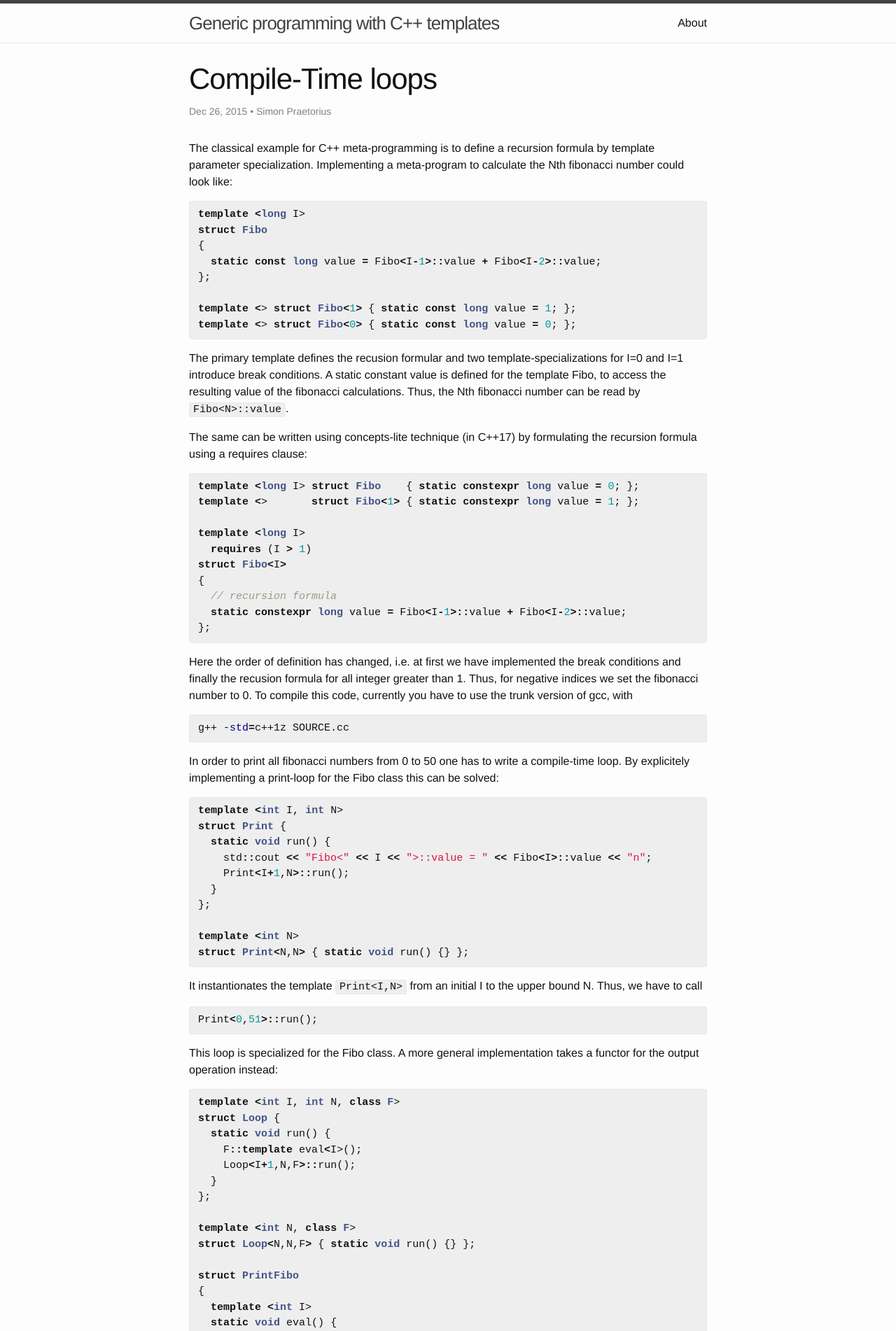
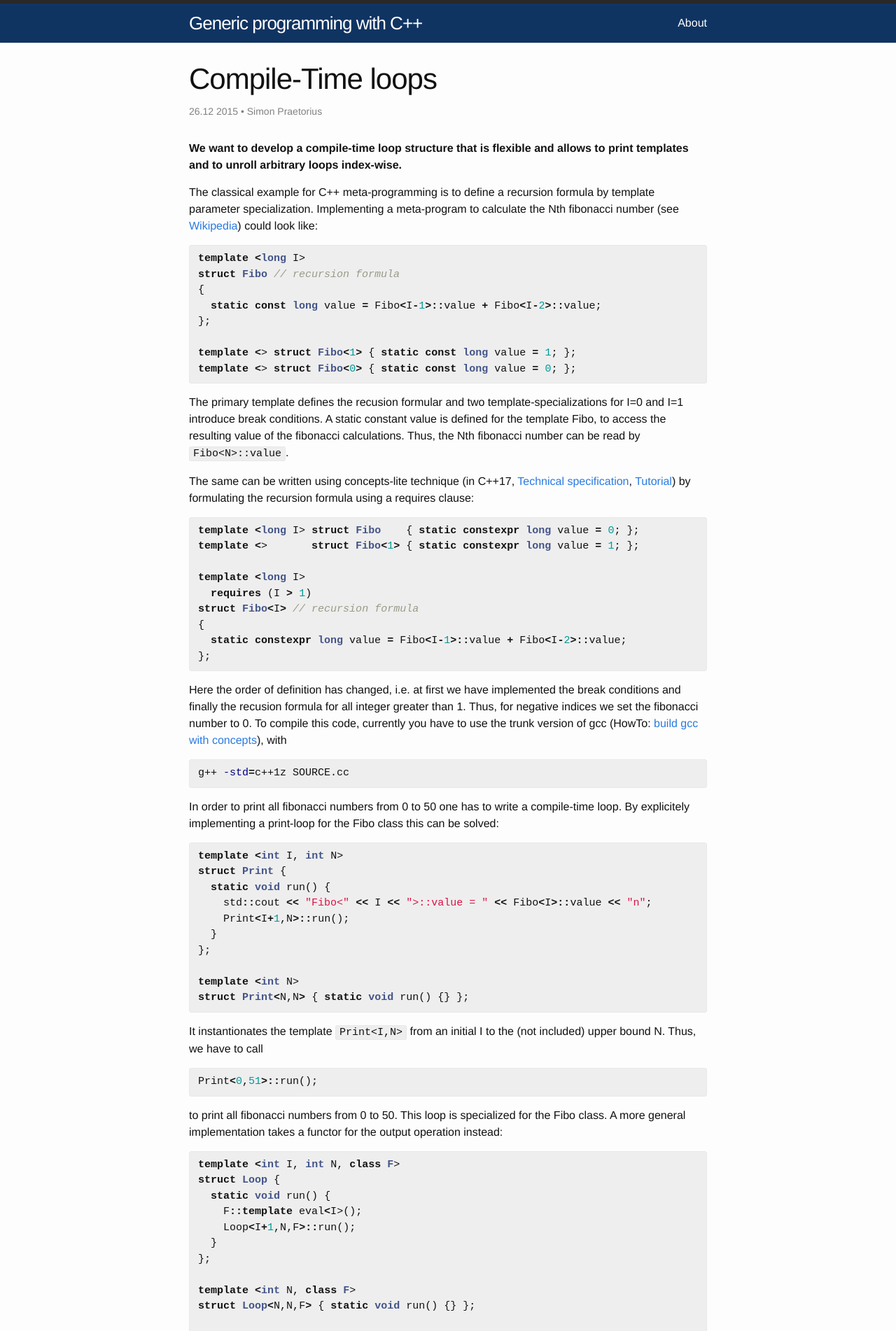
Before and after one commit to spraetor/spraetor.github.io, a Jekyll site: the page built from _posts/2015-12-26-compile-time-loops.markdown, in a window 1280 px wide. Shown: the top 1902 px of the page at 70% size. Built offline with Jekyll 4.4.1, drawn with Linux system fonts in a browser that asks for light colours; some of the changed text lies outside the part shown.

Commit message:
post ueberarbeitet

```diff
--- a/_config.yml
+++ b/_config.yml
@@ -1,6 +1,6 @@
 # Site settings
-title: Generic programming with C++ templates
-email: simon.praetorius@tu-dresden.de
+title: Generic programming with C++
+email: simip@gmx.de
 description: > # this means to ignore newlines until "baseurl:"
   This site shows interesting developments and examples
   using the c++ template feature to write generic programs
@@ -12,3 +12,6 @@ github_username:  spraetor
 
 # Build settings
 markdown: kramdown
+
+sass:
+    style: compressed
--- a/_includes/header.html
+++ b/_includes/header.html
@@ -5,14 +5,6 @@
     <a class="site-title" href="{{ site.baseurl }}/">{{ site.title }}</a>
 
     <nav class="site-nav">
-      <a href="#" class="menu-icon">
-        <svg viewBox="0 0 18 15">
-          <path fill="#424242" d="M18,1.484c0,0.82-0.665,1.484-1.484,1.484H1.484C0.665,2.969,0,2.304,0,1.484l0,0C0,0.665,0.665,0,1.484,0 h15.031C17.335,0,18,0.665,18,1.484L18,1.484z"/>
-          <path fill="#424242" d="M18,7.516C18,8.335,17.335,9,16.516,9H1.484C0.665,9,0,8.335,0,7.516l0,0c0-0.82,0.665-1.484,1.484-1.484 h15.031C17.335,6.031,18,6.696,18,7.516L18,7.516z"/>
-          <path fill="#424242" d="M18,13.516C18,14.335,17.335,15,16.516,15H1.484C0.665,15,0,14.335,0,13.516l0,0 c0-0.82,0.665-1.484,1.484-1.484h15.031C17.335,12.031,18,12.696,18,13.516L18,13.516z"/>
-        </svg>
-      </a>
-
       <div class="trigger">
         {% for page in site.pages %}
           {% if page.title %}
--- a/_layouts/post.html
+++ b/_layouts/post.html
@@ -5,10 +5,13 @@ layout: default
 
   <header class="post-header">
     <h1 class="post-title">{{ page.title }}</h1>
-    <p class="post-meta">{{ page.date | date: "%b %-d, %Y" }}{% if page.author %} • {{ page.author }}{% endif %}{% if page.meta %} • {{ page.meta }}{% endif %}</p>
+    <p class="post-meta">{{ page.date | date: "%-d.%m %Y" }}{% if page.author %} • {{ page.author }}{% endif %}{% if page.meta %} • {{ page.meta }}{% endif %}</p>
   </header>
 
   <article class="post-content">
+    {% if page.summary %}
+    <p><strong>{{ page.summary }}</strong></p>
+    {% endif %}
     {{ content }}
   </article>
 
--- a/_posts/2015-12-26-compile-time-loops.markdown
+++ b/_posts/2015-12-26-compile-time-loops.markdown
@@ -10,11 +10,11 @@ summary: >
 ---
 The classical example for C++ meta-programming is to define a recursion formula
 by template parameter specialization. Implementing a meta-program to calculate
-the Nth fibonacci number could look like:
+the Nth fibonacci number (see [Wikipedia](https://en.wikipedia.org/wiki/Fibonacci_number)) could look like:
 
 {% highlight c++ %}
 template <long I>
-struct Fibo
+struct Fibo // recursion formula
 {
   static const long value = Fibo<I-1>::value + Fibo<I-2>::value;
 };
@@ -27,7 +27,7 @@ for I=0 and I=1 introduce break conditions. A static constant value is defined
 for the template Fibo, to access the resulting value of the fibonacci calculations.
 Thus, the Nth fibonacci number can be read by `Fibo<N>::value`.
 
-The same can be written using concepts-lite technique (in C++17) by formulating
+The same can be written using concepts-lite technique (in C++17, [Technical specification](http://www.open-std.org/jtc1/sc22/wg21/docs/papers/2015/n4553.pdf), [Tutorial](http://www.open-std.org/jtc1/sc22/wg21/docs/papers/2013/n3701.pdf)) by formulating
 the recursion formula using a requires clause:
 {% highlight c++ %}
 template <long I> struct Fibo    { static constexpr long value = 0; };
@@ -35,16 +35,15 @@ template <>       struct Fibo<1> { static constexpr long value = 1; };
 
 template <long I>
   requires (I > 1)
-struct Fibo<I>
+struct Fibo<I> // recursion formula
 {
-  // recursion formula
   static constexpr long value = Fibo<I-1>::value + Fibo<I-2>::value;
 };
 {% endhighlight %}
 Here the order of definition has changed, i.e. at first we have implemented the
 break conditions and finally the recusion formula for all integer greater than 1.
 Thus, for negative indices we set the fibonacci number to 0. To compile this code,
-currently you have to use the trunk version of gcc, with
+currently you have to use the trunk version of gcc (HowTo: [build gcc with concepts](http://stackoverflow.com/questions/30290240/how-do-i-build-gcc-with-c-concepts-concepts-lite-support)), with
 {% highlight bash %}
 g++ -std=c++1z SOURCE.cc
 {% endhighlight %}
@@ -64,13 +63,14 @@ struct Print {
 template <int N>
 struct Print<N,N> { static void run() {} };
 {% endhighlight %}
-It instantionates the template `Print<I,N>` from an initial I to the upper bound
-N. Thus, we have to call
+It instantionates the template `Print<I,N>` from an initial I to the (not included)
+upper bound N. Thus, we have to call
 {% highlight c++ %}
 Print<0,51>::run();
 {% endhighlight %}
-This loop is specialized for the Fibo class. A more general implementation takes
-a functor for the output operation instead:
+to print all fibonacci numbers from 0 to 50. This loop is specialized for the
+Fibo class. A more general implementation takes a functor for the output operation
+instead:
 {% highlight c++ %}
 template <int I, int N, class F>
 struct Loop {
@@ -159,14 +159,15 @@ struct PrintFibo
   }
 };
 {% endhighlight %}
-That can be instantiated by
+by passing the functor as argument to the `run()` method.
+Now, the loop can be instantiated by
 
 {% highlight c++ %}
 Loop<0,51>::run(PrintFibo());
 {% endhighlight %}
 
 This is much more flexible, but requires a functor that has a templated
-`operator()` with inetegr non-type parameter. So, we can not simply use
+`operator()` with integer non-type parameter. So, we can not simply use
 lambda-expressions as functors. This is a heavy restriction and should be
 overcome. In order to do so, we change the implementation of the `int_` class
 slightly, by adding a constexpr cast operator:
@@ -174,7 +175,9 @@ slightly, by adding a constexpr cast operator:
 {% highlight c++ %}
 template <int I> struct int_ { constexpr operator int() const { return I; } };
 {% endhighlight %}
-This now allowes to use int_<I> as template paramater for integer arguments:
+This now allowes to use `int_<I>` as template paramater for integer arguments and
+the loop can be instantiated using a generic lambda, that does not need to know
+its template parameter explicitly:
 
 {% highlight c++ %}
 Loop<0,51>::run([](auto I)
@@ -190,7 +192,8 @@ implementation, we arrive at the final version:
 
 {% highlight c++ %}
 // class that behaves like an integer and stores an integral constant
-template <int I> struct int_ { constexpr operator int() const { return I; } };
+// Here, simply using std::integral_constant from <type_traits>
+template <int I> using int_ = std::integral_constant<int, I>;
 
 // default behavior (i>=N): do nothing
 template <int I, int Step, int N>
@@ -224,11 +227,18 @@ struct For : ForImpl<I, Step, N>
 template <int I, int N>
 struct For<I, N, INT_MAX> : ForImpl<I, (N >= I ? 1 : -1), N> {};
 {% endhighlight %}
-This loop can be used as follows:
+Here, we have implemented the break condition with boolean template constraints
+for upper and lower bound. Instead of passing the functor by copy to the next
+iterate, it is now passed by *universal reference*. The `int_` template is
+changed to the standard compatible `std::integral_constant`, since this provides
+the used cast operator and some more attributes. But also the user-defined `int_`
+class can be used.
+
+The loop can be used as follows:
 
 {% highlight c++ %}
-// loop backward from 10 down to zero and print all fibonacci-numbers
-For<10,-1,0>::loop([](auto const I)
+// loop backward from 10 down to one and print all fibonacci-numbers
+For<10,-1,0>::loop([](auto I)
 {
   std::cout << "Fibo<" << I << ">::value = " << Fibo<I>::value << "\n";
 });
--- a/_sass/_layout.scss
+++ b/_sass/_layout.scss
@@ -5,6 +5,8 @@
     border-top: 5px solid $grey-color-dark;
     border-bottom: 1px solid $grey-color-light;
     min-height: 56px;
+
+    background-color: $dark-panel-color;
 
     // Positioning context for the mobile navigation icon
     position: relative;
@@ -19,7 +21,7 @@
 
     &,
     &:visited {
-        color: $grey-color-dark;
+        color: #fff;
     }
 }
 
@@ -32,7 +34,7 @@
     }
 
     .page-link {
-        color: $text-color;
+        color: #fff;
         line-height: $base-line-height;
 
         // Gaps between nav items, but not on the first one
@@ -94,6 +96,7 @@
 .site-footer {
     border-top: 1px solid $grey-color-light;
     padding: $spacing-unit 0;
+    background-color: $panel-color;
 }
 
 .footer-heading {
--- a/css/main.scss
+++ b/css/main.scss
@@ -17,9 +17,12 @@ $text-color:       #111;
 $background-color: #fdfdfd;
 $brand-color:      #2a7ae2;
 
+$panel-color:      #e7eaee;
+$dark-panel-color: #103462;
+
 $grey-color:       #828282;
 $grey-color-light: lighten($grey-color, 40%);
-$grey-color-dark:  darken($grey-color, 25%);
+$grey-color-dark:  darken($grey-color, 35%);
 
 $on-palm:          600px;
 $on-laptop:        800px;
```
Also changed, not shown: other parts of _posts/2015-12-26-compile-time-loops.markdown (+3 -5 lines), _posts/2015-12-26-concepts-in-action.markdown (added, +144 -0 lines), 6 other files.
